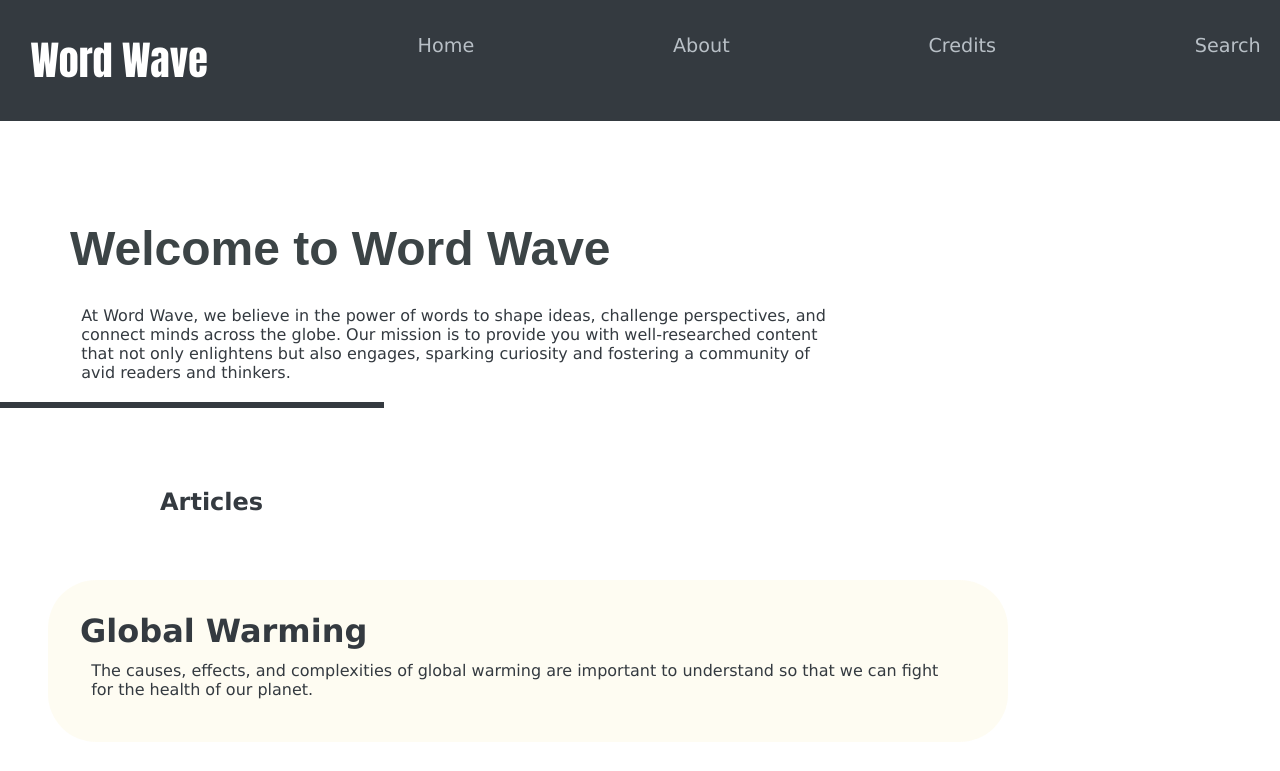
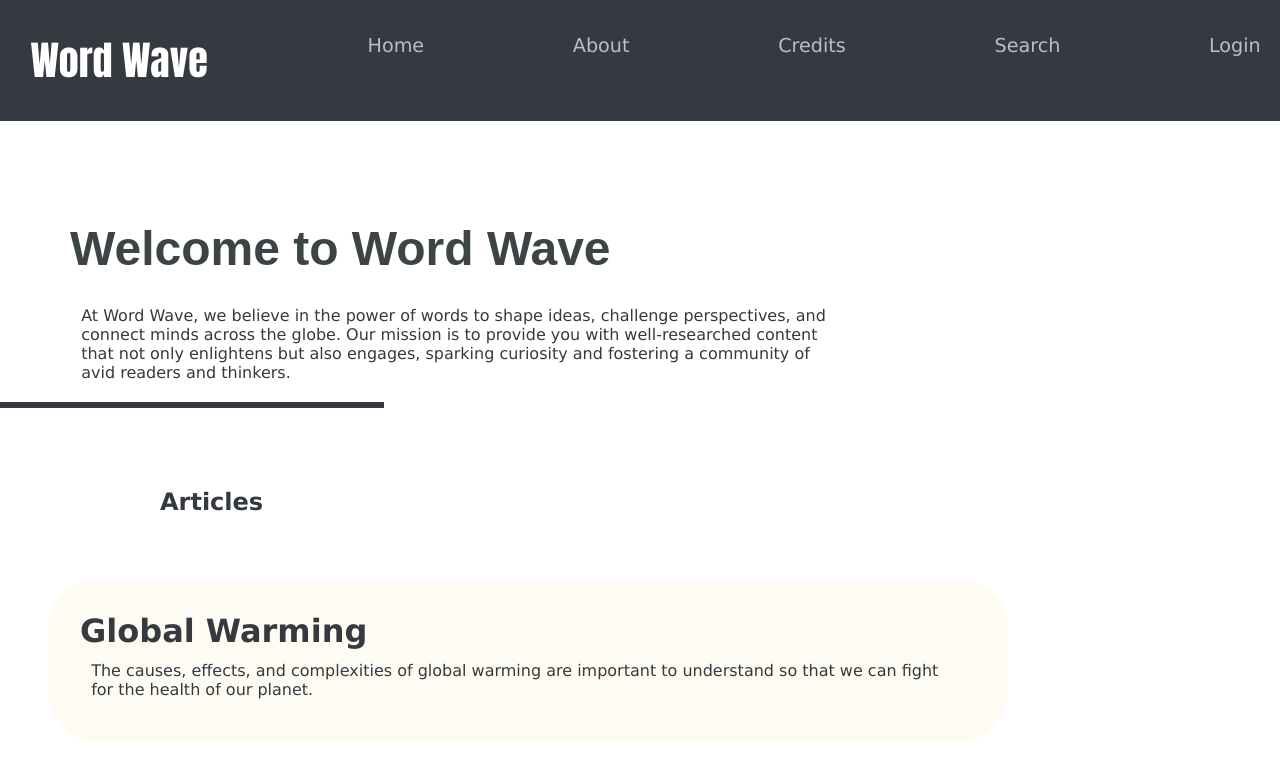
Before and after one commit to noone7878/worldwave.github.io, a plain HTML site: page index.html in a window 1280 px wide. Shown: the top 771 px of the page. Drawn offline with Linux system fonts and the light colour scheme.

Commit message:
Update index.html

```diff
--- a/index.html
+++ b/index.html
@@ -7,13 +7,15 @@
     <link rel="stylesheet" href="style.css">
 </head>
 <body>
-    <header id="navBar">
+        <header id="navBar">
         <p id="logoText">Word Wave</p>
         <a href="#">Home</a>
         <a href="#">About</a>
         <a href="#">Credits</a>
         <a href="#">Search</a>
+        <a href="#">Login</a>
     </header>
+
 
     <div class="introduction">
         <h1 id="Welcome">Welcome to Word Wave</h1>
```
